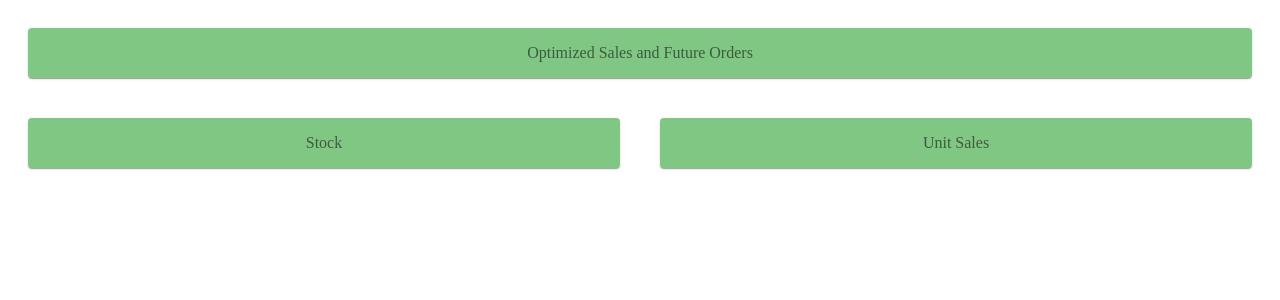
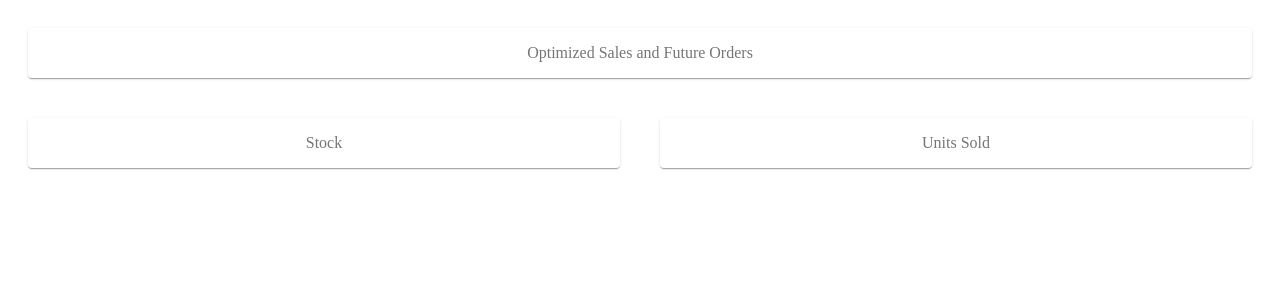
Before and after one commit to AsadKhanCodes/Re-Fresh, a React (Create React App) app in the folder Frontend/enterprise/: page / in a window 1280 px wide. Shown: the top 300 px of the page. Built offline with nearby package versions, Linux system fonts and the light colour scheme.

Commit message:
Add Bar Chart Boilerplate

```diff
--- a/Frontend/enterprise/package.json
+++ b/Frontend/enterprise/package.json
@@ -8,7 +8,9 @@
     "@testing-library/jest-dom": "^5.14.1",
     "@testing-library/react": "^11.2.7",
     "@testing-library/user-event": "^12.8.3",
+    "chart.js": "^3.5.1",
     "react": "^17.0.2",
+    "react-chartjs-2": "^3.0.4",
     "react-dom": "^17.0.2",
     "react-icons": "^4.2.0",
     "react-router-dom": "^5.2.0",
--- a/Frontend/enterprise/src/App.js
+++ b/Frontend/enterprise/src/App.js
@@ -2,6 +2,7 @@ import React from 'react'
 import './App.css'
 import { makeStyles } from "@material-ui/core/styles";
 import { Grid, Paper } from "@material-ui/core";
+import { Bar } from 'react-chartjs-2';
 
 const useStyles = makeStyles((theme) => ({
     grid: {
@@ -12,7 +13,7 @@ const useStyles = makeStyles((theme) => ({
         padding: theme.spacing(2),
         textAlign: 'center',
         color: theme.palette.text.secondary,
-        background: theme.palette.success.light
+        background: 'white'
     }
 }));
 
@@ -21,13 +22,19 @@ function App() {
     return (
         <Grid container spacing = {5} className={classes.grid}>
             <Grid item xs={12}>
-                <Paper className= {classes.paper}>Optimized Sales and Future Orders</Paper>
+                <Paper className= {classes.paper}>
+                    Optimized Sales and Future Orders
+                </Paper>
             </Grid>
             <Grid item xs={6}>
-                <Paper className= {classes.paper}>Stock</Paper>
+                <Paper className= {classes.paper}>
+                    Stock
+                </Paper>
             </Grid>
             <Grid item xs={6}>
-                <Paper className= {classes.paper}>Unit Sales</Paper>
+                <Paper className= {classes.paper}>
+                    Units Sold
+                </Paper>
             </Grid>
         </Grid>
 
```
Also changed, not shown: 1 other file (tests, documents, lock files or other folders).
